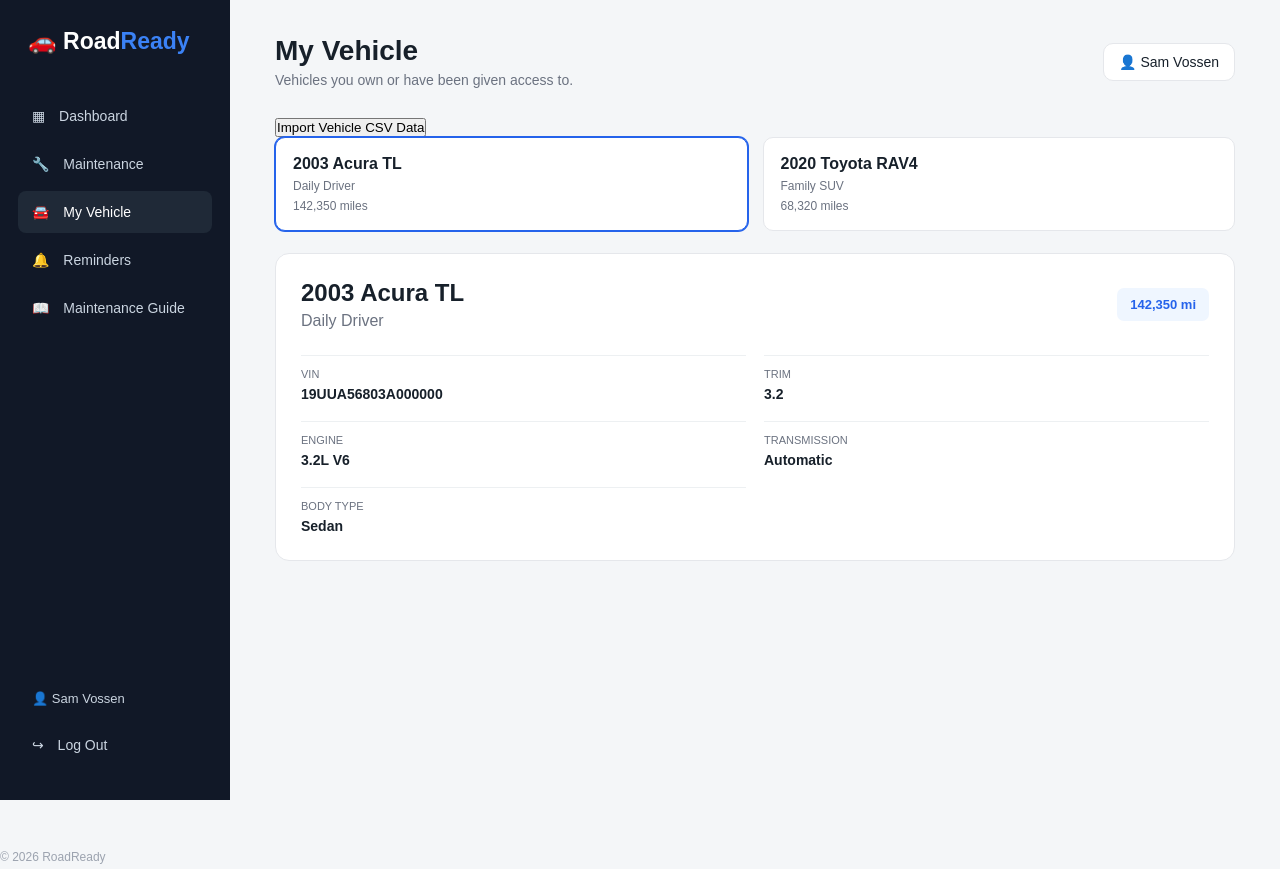
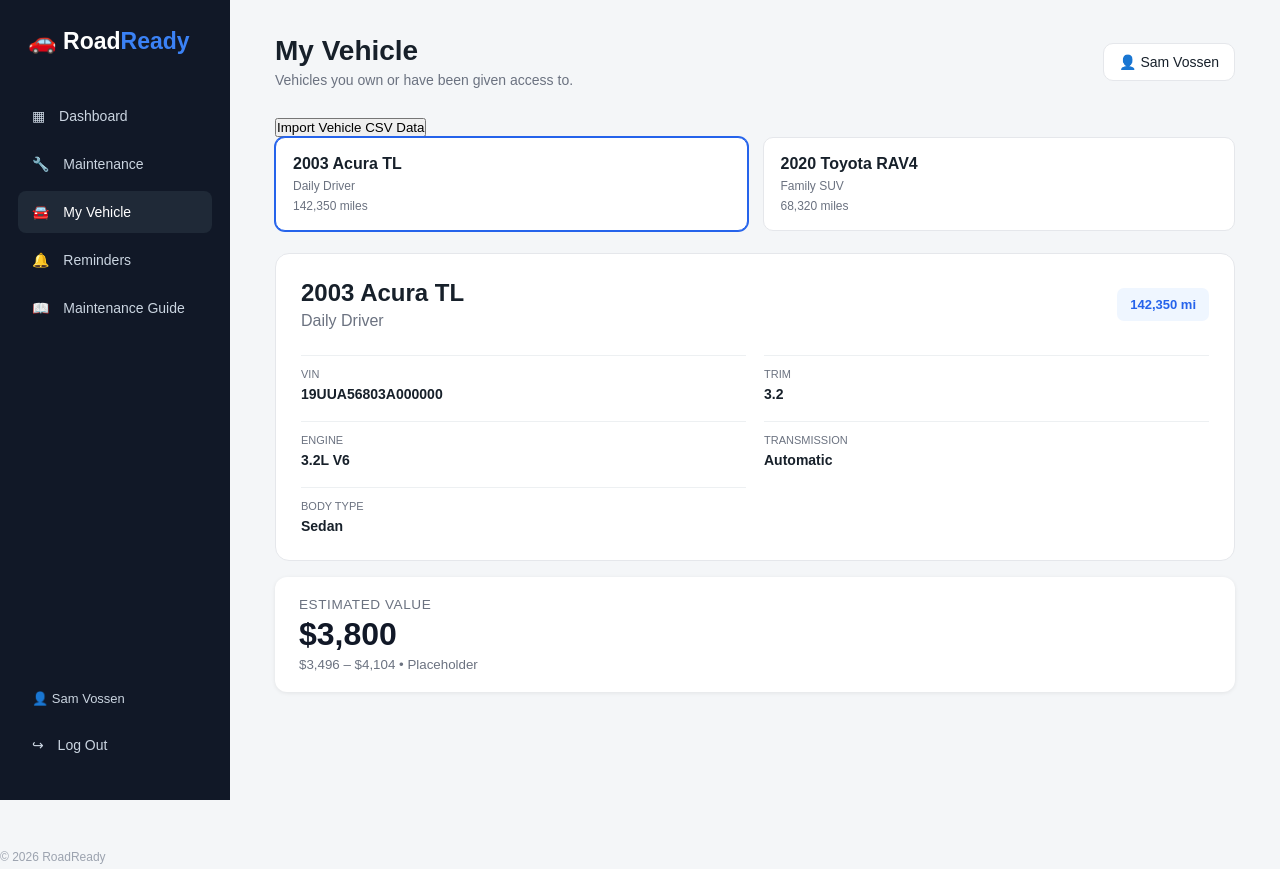
Before and after one commit to Etown-CS310/RoadReady, a PHP site: page /web/vehicle.html in a window 1280 px wide. Run offline with PHP 8.4, Linux system fonts and the light colour scheme.

Commit message:
Car Value Card

```diff
--- a/includes/app.js
+++ b/includes/app.js
@@ -329,3 +329,75 @@ function renderPanel(title, bodyHTML, viewAllHref = null) {
         </div>
     `;
 }
+
+/*
+ * Vehicle value
+ * Temporary: reads from data.js.
+ * Later: replace the body of getVehicleValue with an API call.
+ */
+async function getVehicleValue(vehicle) {
+
+    // FUTURE:
+    // const res = await fetch(`/api/vehicles/${vehicle.id}/value`);
+    // if (!res.ok) throw new Error("Valuation unavailable");
+    // return await res.json();
+
+    if (vehicle.estimatedValue == null) return null;
+
+    return {
+        value: vehicle.estimatedValue,
+        low: Math.round(vehicle.estimatedValue * 0.92),
+        high: Math.round(vehicle.estimatedValue * 1.08),
+        updated: "Sample data",
+        source: "Placeholder"
+    };
+}
+
+function formatMoney(n) {
+    return "$" + Number(n).toLocaleString();
+}
+
+// Renders the card shell (loading state)
+function renderValueCard() {
+    return `
+        <section class="value-card" id="value-card">
+            <span class="value-label">Estimated Value</span>
+            <strong class="value-amount">Loading...</strong>
+            <small class="value-range"></small>
+        </section>
+    `;
+}
+
+// Fills the card in once data arrives. Call AFTER innerHTML is set.
+async function loadValueCard(vehicle) {
+    const card = document.getElementById("value-card");
+    if (!card) return;
+
+    try {
+        const data = await getVehicleValue(vehicle);
+
+        if (!data) {
+            card.innerHTML = `
+                <span class="value-label">Estimated Value</span>
+                <strong class="value-amount">Unavailable</strong>
+                <small class="value-range">No valuation data yet.</small>
+            `;
+            return;
+        }
+
+        card.innerHTML = `
+            <span class="value-label">Estimated Value</span>
+            <strong class="value-amount">${formatMoney(data.value)}</strong>
+            <small class="value-range">
+                ${formatMoney(data.low)} – ${formatMoney(data.high)}
+                • ${data.source}
+            </small>
+        `;
+    } catch (err) {
+        card.innerHTML = `
+            <span class="value-label">Estimated Value</span>
+            <strong class="value-amount">Unavailable</strong>
+            <small class="value-range">Couldn't load valuation.</small>
+        `;
+    }
+}
--- a/includes/styles.css
+++ b/includes/styles.css
@@ -745,3 +745,30 @@ td {
 .upload-button input {
     display: none;
 }
+
+.value-card {
+    display: flex;
+    flex-direction: column;
+    gap: 4px;
+    padding: 20px 24px;
+    margin: 16px 0;
+    background: #fff;
+    border-radius: 12px;
+    box-shadow: 0 1px 4px rgba(0, 0, 0, 0.08);
+}
+
+.value-label {
+    font-size: 0.85rem;
+    color: #6b7280;
+    text-transform: uppercase;
+    letter-spacing: 0.04em;
+}
+
+.value-amount {
+    font-size: 2rem;
+    color: #111827;
+}
+
+.value-range {
+    color: #6b7280;
+}
--- a/js/dashboard.js
+++ b/js/dashboard.js
@@ -69,6 +69,7 @@ document.addEventListener("DOMContentLoaded", function () {
 
         ${renderVehicleCard(vehicle)}
 
+        ${renderValueCard()}
 
         ${renderStats(stats)}
 
@@ -111,4 +112,6 @@ document.addEventListener("DOMContentLoaded", function () {
 
     `;
 
+    loadValueCard(vehicle);
+
 });
--- a/js/data.js
+++ b/js/data.js
@@ -29,7 +29,8 @@ let roadReadyData = {
             bodyType: "Sedan",
             mileage: 142350,
             vin: "19UUA56803A000000",
-            image: ""
+            image: "",
+            estimatedValue: 3800
         },
 
         {
@@ -44,7 +45,8 @@ let roadReadyData = {
             bodyType: "SUV",
             mileage: 68320,
             vin: "2T3P1RFV0LW000000",
-            image: ""
+            image: "",
+            estimatedValue: 26500
         }
     ],
 
--- a/js/vehicle.js
+++ b/js/vehicle.js
@@ -111,7 +111,11 @@ document.addEventListener("DOMContentLoaded", function () {
 
         </section>
 
+        ${renderValueCard()}
+
     `;
+
+    loadValueCard(vehicle);
 
     //Making event listener and function for my import button
     window.addEventListener("load", importinit);
@@ -151,6 +155,12 @@ document.addEventListener("DOMContentLoaded", function () {
             reader.readAsText(file);
         }
     }
+
+    function loadVehicleValue(vehicle) {
+    // Eventually call vehicle valuation API
+    // For now, use temporary data
+    }
+
     // Need to make ParseCSVData Function
     document.querySelectorAll("[data-vehicle-id]")
         .forEach(card => {
```
